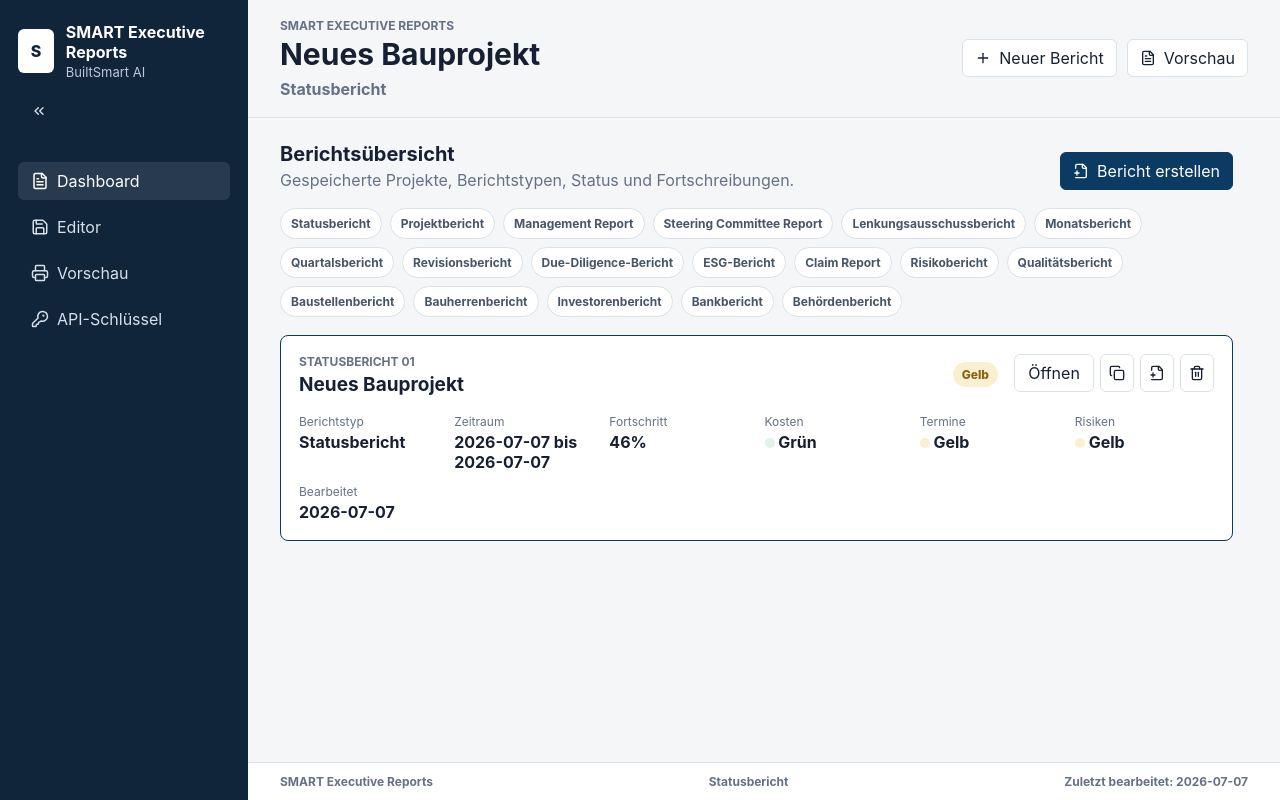
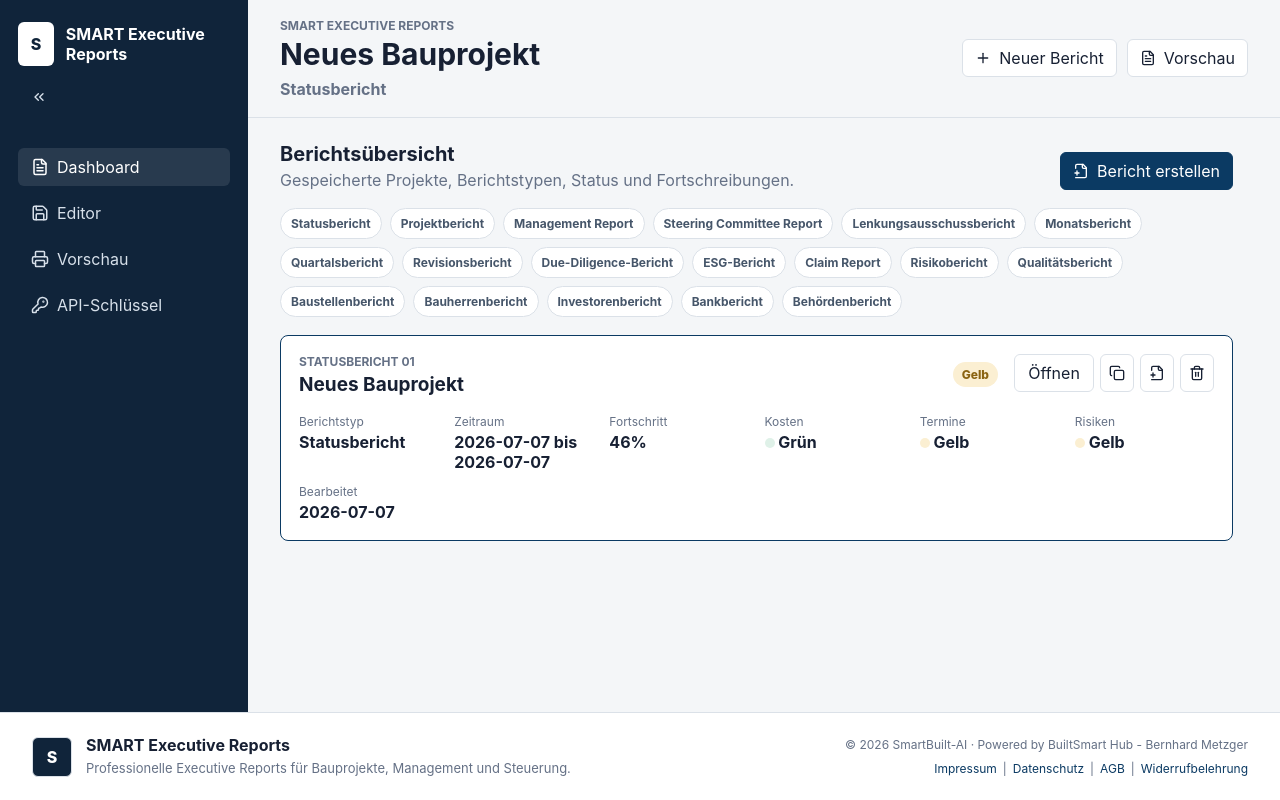
Before and after one commit to BM1964-25/SMART-ExecutiveReports, a React (Vite) app: page / in a window 1280 px wide. Built offline with nearby package versions, Linux system fonts and the light colour scheme.

Commit message:
Add full-width legal app footer

```diff
--- a/src/App.tsx
+++ b/src/App.tsx
@@ -528,8 +528,7 @@ function App() {
           <div className="brand">
             <div className="brand-mark">S</div>
             <div className="brand-copy">
-            <strong>{APP_NAME}</strong>
-            <span>BuiltSmart AI</span>
+              <strong>{APP_NAME}</strong>
             </div>
           </div>
           <button className="collapse-button" title={sidebarCollapsed ? "Sidebar ausklappen" : "Sidebar einklappen"} onClick={() => setSidebarCollapsed((value) => !value)}>
@@ -591,12 +590,28 @@ function App() {
           </div>
         </main>
 
-        <footer className="app-footer">
-          <span>{APP_NAME}</span>
-          <span>{activeReport.reportType}</span>
-          <span>Zuletzt bearbeitet: {activeReport.lastEdited}</span>
-        </footer>
       </div>
+      <footer className="app-footer">
+        <div className="footer-brand">
+          <div className="footer-mark">S</div>
+          <div>
+            <strong>{APP_NAME}</strong>
+            <span>Professionelle Executive Reports für Bauprojekte, Management und Steuerung.</span>
+          </div>
+        </div>
+        <div className="footer-legal">
+          <p>© 2026 SmartBuilt-AI · Powered by BuiltSmart Hub - Bernhard Metzger</p>
+          <nav aria-label="Rechtliche Links">
+            <a href="https://www.built-smart-hub.com/impressum" target="_blank" rel="noreferrer">Impressum</a>
+            <span>|</span>
+            <a href="https://www.built-smart-hub.com/datenschutz" target="_blank" rel="noreferrer">Datenschutz</a>
+            <span>|</span>
+            <a href="https://www.built-smart-hub.com/agb" target="_blank" rel="noreferrer">AGB</a>
+            <span>|</span>
+            <a href="https://www.built-smart-hub.com/widerrufbelehrung" target="_blank" rel="noreferrer">Widerrufbelehrung</a>
+          </nav>
+        </div>
+      </footer>
     </div>
   );
 }
--- a/src/styles.css
+++ b/src/styles.css
@@ -67,6 +67,7 @@ button:hover {
   height: 100dvh;
   display: grid;
   grid-template-columns: 248px minmax(0, 1fr);
+  grid-template-rows: minmax(0, 1fr) auto;
   transition: grid-template-columns 160ms ease;
   overflow: hidden;
 }
@@ -79,18 +80,16 @@ button:hover {
   background: #10243a;
   color: #ffffff;
   padding: 22px 18px;
-  height: 100vh;
-  height: 100dvh;
+  min-height: 0;
   overflow-y: auto;
   z-index: 20;
 }
 
 .app-frame {
   min-width: 0;
-  height: 100vh;
-  height: 100dvh;
+  min-height: 0;
   display: grid;
-  grid-template-rows: auto minmax(0, 1fr) auto;
+  grid-template-rows: auto minmax(0, 1fr);
   overflow: hidden;
 }
 
@@ -238,17 +237,81 @@ button:hover {
 }
 
 .app-footer {
-  min-height: 38px;
-  padding: 8px 32px;
-  display: flex;
+  grid-column: 1 / -1;
+  min-height: 88px;
+  padding: 22px 32px;
+  display: grid;
+  grid-template-columns: minmax(0, 1fr) auto;
   justify-content: space-between;
-  gap: 18px;
+  gap: 28px;
   align-items: center;
   border-top: 1px solid var(--line);
   background: #ffffff;
   color: var(--muted);
+}
+
+.footer-brand {
+  display: flex;
+  align-items: center;
+  gap: 14px;
+  min-width: 0;
+}
+
+.footer-mark {
+  width: 40px;
+  height: 40px;
+  border: 1px solid var(--line);
+  display: grid;
+  place-items: center;
+  font-weight: 800;
+  color: #ffffff;
+  background: #10243a;
+  border-radius: 6px;
+  flex: 0 0 auto;
+}
+
+.footer-brand strong,
+.footer-brand span {
+  display: block;
+}
+
+.footer-brand strong {
+  color: var(--ink);
+}
+
+.footer-brand span {
+  margin-top: 4px;
+  font-size: 13px;
+  line-height: 1.4;
+}
+
+.footer-legal {
+  display: grid;
+  gap: 7px;
+  justify-items: end;
+  text-align: right;
   font-size: 12px;
-  font-weight: 700;
+  line-height: 1.45;
+}
+
+.footer-legal p {
+  margin: 0;
+}
+
+.footer-legal nav {
+  display: flex;
+  flex-wrap: wrap;
+  justify-content: flex-end;
+  gap: 6px;
+}
+
+.footer-legal a {
+  color: var(--blue);
+  text-decoration: none;
+}
+
+.footer-legal a:hover {
+  text-decoration: underline;
 }
 
 .section-head {
@@ -957,6 +1020,7 @@ figcaption span {
 
   .app-shell {
     grid-template-columns: 1fr;
+    grid-template-rows: auto;
     height: auto;
     min-height: 100vh;
     overflow: visible;
@@ -1022,9 +1086,26 @@ figcaption span {
 
   .app-footer {
     min-height: 0;
-    padding: 10px 18px;
-    flex-wrap: wrap;
-    justify-content: flex-start;
+    padding: 24px 18px;
+    grid-template-columns: 1fr;
+    justify-items: center;
+    text-align: center;
+    gap: 18px;
+  }
+
+  .footer-brand {
+    justify-content: center;
+    flex-direction: column;
+    gap: 10px;
+  }
+
+  .footer-legal {
+    justify-items: center;
+    text-align: center;
+  }
+
+  .footer-legal nav {
+    justify-content: center;
   }
 
   .report-card {
```
